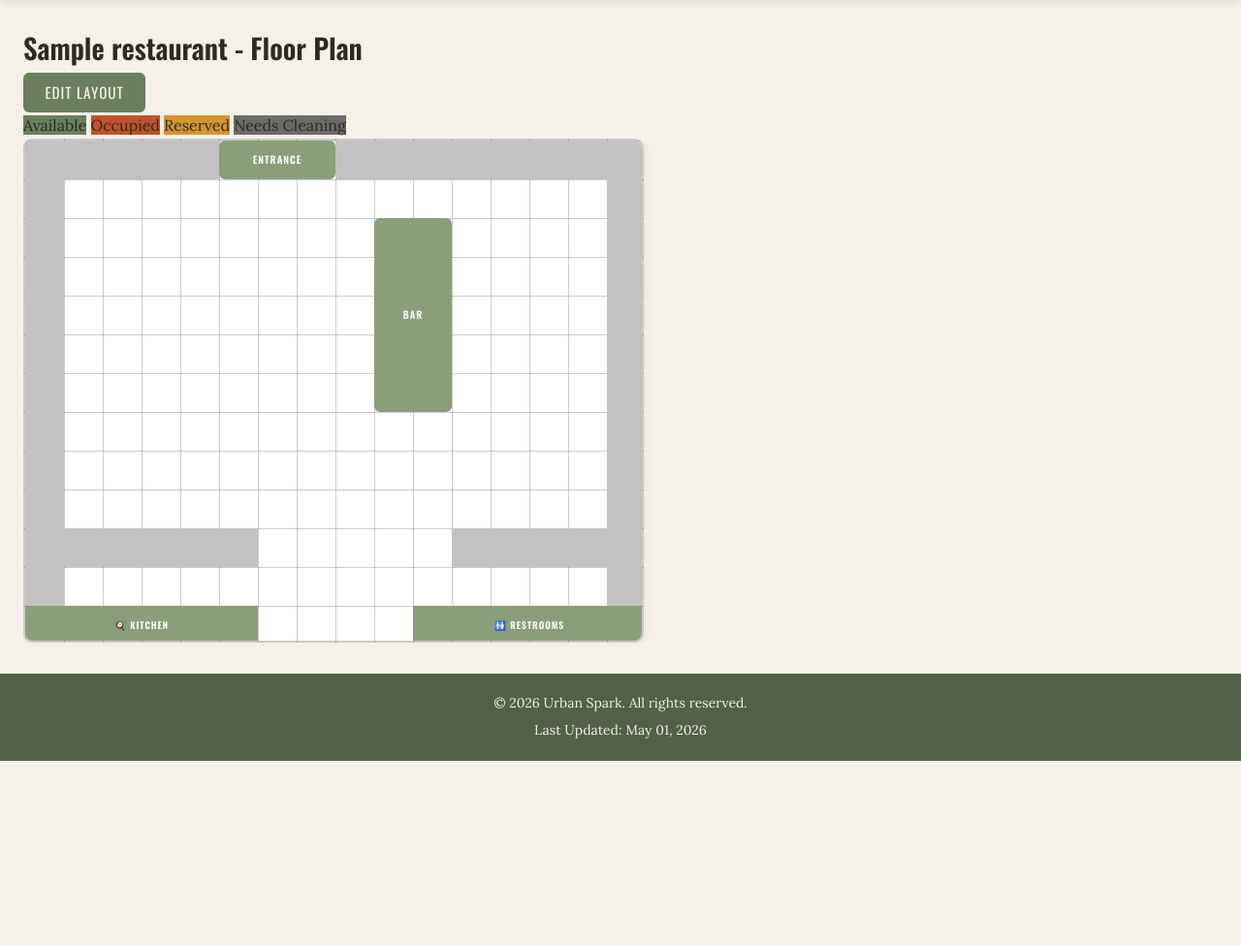
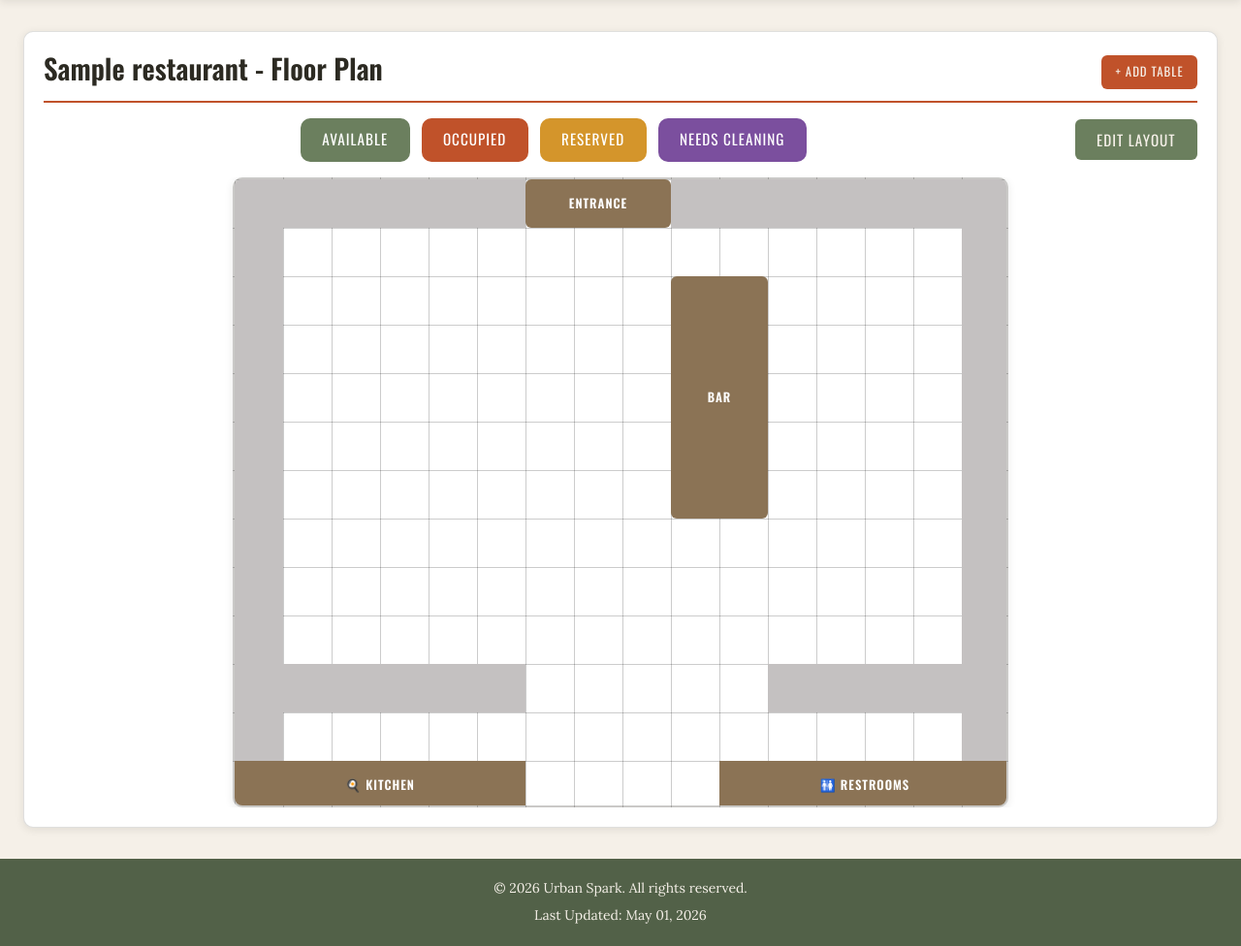
Before and after one commit to Web-Development-UAlberta/exsm-3943-3951-sp1-c-python-project-restaurant-scenario-python-project, a Django app: page /restaurant/1/layout/ in a window 1280 px wide. Shown: the part 104-1080 px from the top of the page at 97% size. Before the commit the page ends 889 px from the top, so only its background shows below. Run offline with Django 5.2, Linux system fonts and the light colour scheme; a user stored in the database is signed in; tables that the repository leaves empty hold one stand-in row (values such as "Sample post"); data that the repository does not hold is empty.

Commit message:
update css for floor plan UI, remove lock btn, improve color contrast and layout

```diff
--- a/Python_Project/restaurant/static/restaurant/style.css
+++ b/Python_Project/restaurant/static/restaurant/style.css
@@ -738,10 +738,45 @@ input[type="submit"]:active {
 
 /* ====================== Table Layout Floor Plan ====================== */
 
+
+
+.floor-plan-controls {
+    display: flex;
+    gap: 0.75rem;
+    align-items: center;
+    justify-content: space-between;
+    margin-bottom: 1rem;
+}
+
+.floor-plan-legend {
+    display: flex;
+    gap: 0.75rem;
+    align-items: center;
+    flex: 1;
+    justify-content: center;
+}
+
+.floor-plan-buttons {
+    display: flex;
+    gap: 0.75rem;
+}
+
+.status {
+    padding: .5rem;
+    border-radius: var(--radius-md);
+    color: var(--white);
+    font-family: var(--font-heading);
+    font-size: 0.95rem;
+    letter-spacing: 1px;
+    text-transform: uppercase;
+    padding: 0.6rem 1.4rem;
+}
+
 .floor-plan-workspace {
     display: flex;
     gap: 1.5rem;
     align-items: flex-start;
+    justify-content: center;
 }
 
 .table-palette {
@@ -796,28 +831,30 @@ input[type="submit"]:active {
 }
 
 .entrance {
-    background-color: var(--sage-light);
-    color: var(--white);
+    background-color: #8B7355;
+    color: var(--white);
+    font-size: 0.8rem;
     border-radius: var(--radius-sm);
 }
 
 .bar {
-    background-color: var(--sage-light);
-    color: var(--white);
+    background-color: #8B7355;
+    color: var(--white);
+    font-size: 0.8rem;
     border-radius: var(--radius-sm);
 }
 
 .kitchen {
-    background-color:var(--sage-light);
-    color: var(--white);
-    font-size: 0.6rem;
+    background-color: #8B7355;
+    color: var(--white);
+    font-size: 0.8rem;
     z-index: 10;
 }
 
 .restroom {
-    background-color: var(--sage-light);
-    color: var(--white);
-    font-size: 0.6rem;
+    background-color: #8B7355;
+    color: var(--white);
+    font-size: 0.8rem;
     z-index: 10;
 }
 
@@ -869,12 +906,14 @@ input[type="submit"]:active {
 }
 
 .floor-plan-container {
-    width: 100%;
+    display: flex;
+    justify-content: center;
+    flex: 1;
     overflow: auto;
 }
 
 .floor-plan-grid {
-    --cell-size: 40px;
+    --cell-size: 50px;
     position: relative;
     width: calc(16 * var(--cell-size));
     height: calc(13 * var(--cell-size));
@@ -912,19 +951,21 @@ input[type="submit"]:active {
 
 .table-label {
     font-weight: 600;
-    font-size: 0.8rem;
+    font-size: 0.9rem;
 }
 
 .table-seats {
-    font-size: 0.7rem;
+    font-size: 0.75rem;
     opacity: 0.9;
 }
+
+
 
 /* Status matching colours Table.Status integer choices */
 .status-1 { background-color: var(--sage-green);}       /* AVAILABLE */
 .status-2 { background-color: var(--burnt-orange);}     /* OCCUPIED */
 .status-3 { background-color: var(--gold);}     /* RESERVED */
-.status-4 { background-color: #6B6B6B;}     /* NEEDS CLEANING */
+.status-4 { background-color: #7B4F9E;}     /* NEEDS CLEANING */
 
 
 /* ====================== Review Order Page ====================== */
--- a/Python_Project/restaurant/templates/restaurant/table_layout_form.html
+++ b/Python_Project/restaurant/templates/restaurant/table_layout_form.html
@@ -5,23 +5,27 @@
 {% endblock %}
 
 {% block content %}
-<div class="floor-plan-page">
 
-    <div class="floor-plan-header">
+<div class="dashboard-section">
+
+    <div class="dashboard-section-header">
         <h2>{{restaurant.name}} - Floor Plan</h2>
+        <a href="{% url 'table_create' restaurant.pk %}" class="btn btn-sm">+ Add Table</a>
+    </div>
+
     <div class="floor-plan-controls">
+        <div class="floor-plan-legend">
+            <span class="legend-item status-1 status">Available</span>
+            <span class="legend-item status-2 status">Occupied</span>
+            <span class="legend-item status-3 status">Reserved</span>
+            <span class="legend-item status-4 status">Needs Cleaning</span>
+        </div>
+        <div class="floor-plan-buttons">
             <button id="toggle-edit-btn" class="btn btn-secondary">Edit Layout</button>
             <button id="save-btn" class="save-btn" style="display:none;">Save Layout</button>
         </div>
     </div>
 
-    {# Legend #}
-    <div class="floor-plan-legend">
-        <span class="legend-item status-1">Available</span>
-        <span class="legend-item status-2">Occupied</span>
-        <span class="legend-item status-3">Reserved</span>
-        <span class="legend-item status-4">Needs Cleaning</span>
-    </div>
 
         <div class="floor-plan-workspace">
 
@@ -50,13 +54,13 @@
                         <div class="floor-element wall"
                             style="left: 0;
                             top: 0;
-                     width:calc(5 * var(--cell-size));
+                            width:calc(6 * var(--cell-size));
                             height: var(--cell-size);">
                         </div>
 
                         {# top wall entrance to right #}
                         <div class="floor-element wall"
-                     style="left: calc(8 * var(--cell-size));
+                        style="left: calc(9 * var(--cell-size));
                             top: 0;
                             width:calc(7 * var(--cell-size));
                             height: var(--cell-size);">
@@ -96,7 +100,7 @@
 
                         {# immovable  entrance, bar, kitchen, restrooms #}
                         <div class="floor-element entrance"
-                        style="left: calc(5 * var(--cell-size));
+                            style="left: calc(6 * var(--cell-size));
                             top: calc(0 * var(--cell-size));
                             width: calc(3 * var(--cell-size));
                             height: calc(1 * var(--cell-size));">
@@ -167,7 +171,7 @@
                     <button class="btn btn-secondary" id="modal-close">Cancel</button>
                 </div>
             </div>
-
+        </div>
 </div>
 
     {# JavaScript #}
@@ -175,7 +179,7 @@
         const SAVE_URL = "{% url 'table_layout_save' restaurant.pk %}";
         const STATUS_URL = "/restaurant/table/";
         const CSRF_TOKEN = "{{ csrf_token }}";
-        const CELL_SIZE = 40;
+        const CELL_SIZE = 50;
 
         // valid dining zones (tables can only be placed in these areas)
         const DINING_ZONE = [
@@ -206,7 +210,7 @@
             const tables = document.querySelectorAll('.floor-plan-table');
 
             if (isEditMode) {
-                this.textContent = 'Lock Layout';
+                this.textContent = 'Cancel';
                 this.classList.replace('btn-secondary', 'btn-danger');
                 palette.style.display = 'block';
                 saveBtn.style.display = 'inline-block';
@@ -498,6 +502,7 @@
             .then(response => response.json())
             .then(data => {
                 if (data.success) {
+                    document.getElementById('toggle-edit-btn').click();
                     alert('Layout saved successfully!');
                 } else {
                     alert ('Error saving layout: ' + data.error);
```
Lines whose indentation alone changed are shown as unchanged.
